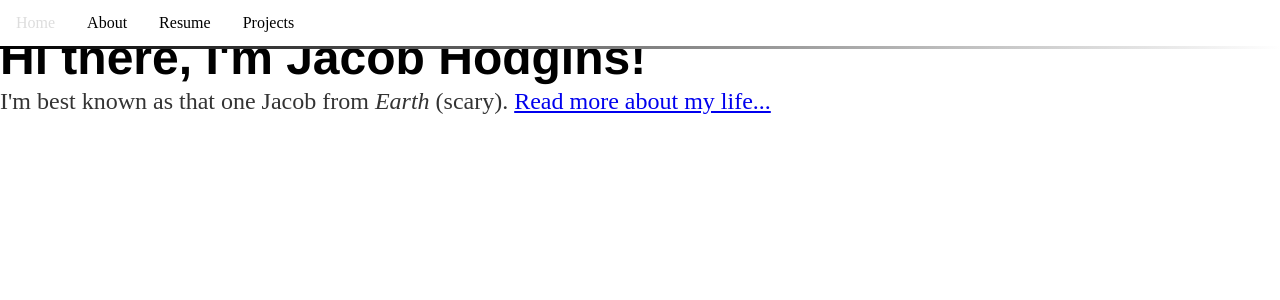
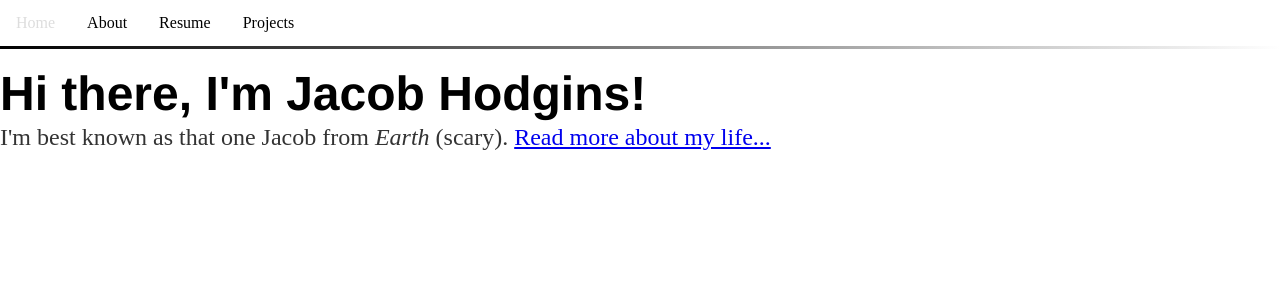
Before and after one commit to JacobHodgins/hodginsjacob, a Jekyll site: the page built from index.html, in a window 1280 px wide. Shown: the top 300 px of the page. Built offline with Jekyll 4.4.1, drawn with Linux system fonts in a browser that asks for light colours; the list of posts is cut into pages by our own code.

Commit message:
Update default.html
add line breaks

```diff
--- a/_layouts/default.html
+++ b/_layouts/default.html
@@ -20,7 +20,8 @@
 				</div>
 				-->
 			</nav>
-			<span></span>
+			<span><br></span>
+			<span><br></span>
 			<div class="container">
 
 			{{ content }}
```
